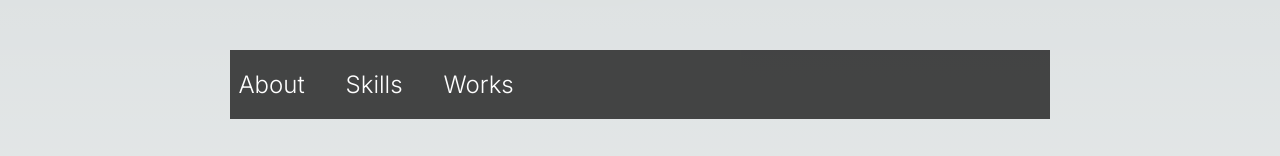
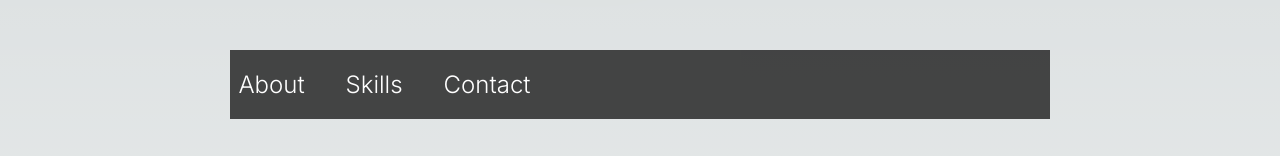
Before and after one commit to arie0703/portfolio-site, a Next.js app: page / in a window 1280 px wide. Shown: the part 342-498 px from the top of the page. Built offline with nearby package versions, Linux system fonts and the light colour scheme; a web font is replaced by a local one.

Commit message:
メニューバーの内容を修正

```diff
--- a/src/components/ContentArea/index.tsx
+++ b/src/components/ContentArea/index.tsx
@@ -10,7 +10,7 @@ import { Contact } from '../Contact';
 
 export const ContentArea = () => {
 
-  const items = ['About', 'Skills', 'Works']
+  const items = ['About', 'Skills', 'Contact']
 
   return (
     <div className={styles.switchContent}>
```
